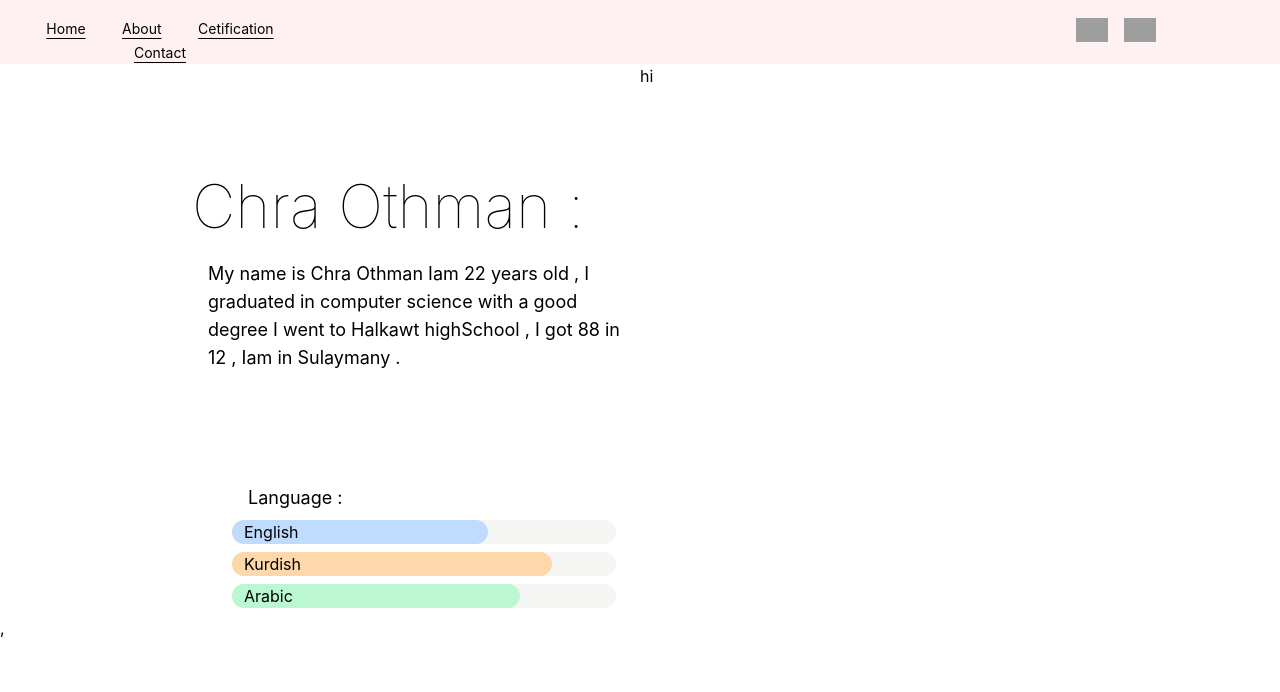
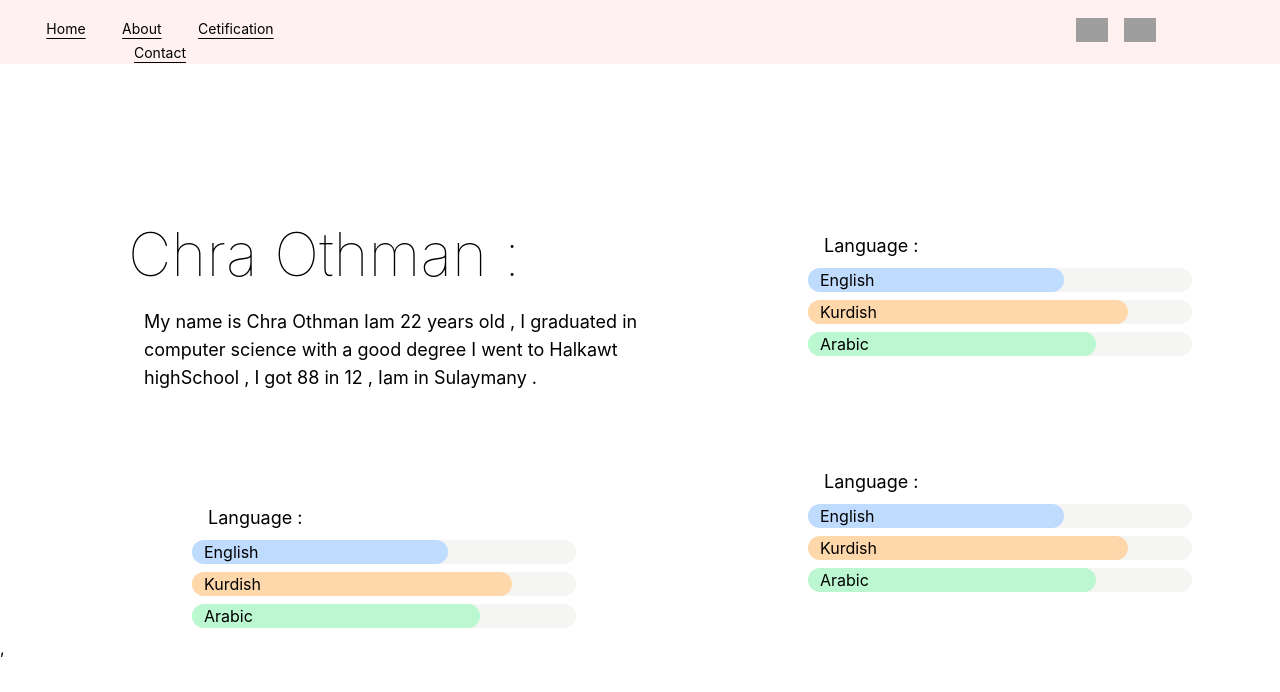
Before and after one commit to chra-O/tailwindcss-Portfolio, a React (Create React App) app: page /About in a window 1280 px wide. Shown: the top 692 px of the page. Built offline with nearby package versions, Linux system fonts and the light colour scheme; grey boxes are pictures that could not be loaded.

Commit message:
adding skil in about

```diff
--- a/src/Page/About.jsx
+++ b/src/Page/About.jsx
@@ -4,15 +4,60 @@ export default function About() {
   return (
     <>
       <NavBar />
-      <div className=" grid grid-cols-2">
-        <div className="mt-28 ml-48 ">
+      <div className=" sm:grid grid-cols-2 ">
+        <div className="mt-20 sm:ml-32 ml-4   ">
           {" "}
-          <h1 className="text-6xl font-thin mb-6 ">Chra Othman :</h1>{" "}
-          <p className="ml-4 text-lg">
+          <h1 className="sm:text-6xl text-4xl font-thin mb-6 mt-20  ">
+            Chra Othman :
+          </h1>{" "}
+          <p className="ml-4  text-lg">
             My name is Chra Othman Iam 22 years old , I graduated in computer
             science with a good degree I went to Halkawt highSchool , I got 88
             in 12 , Iam in Sulaymany .{" "}
           </p>
+          <div className=" mt-28 ml-16 w-96">
+            <div>
+              <p className=" text-lg mb-2 ml-4 ">Language : </p>
+              <div className="w-auto bg-stone-100  rounded-full mb-2">
+                <div className="w-64 bg-blue-200  rounded-full">
+                  <p className="pl-3">English</p>
+                </div>
+              </div>
+              <div className="w-auto bg-stone-100  rounded-full mb-2">
+                <div className="w-80  bg-orange-200 rounded-full">
+                  <p className="pl-3">Kurdish</p>
+                </div>
+              </div>{" "}
+              <div className="w-auto bg-stone-100  rounded-full mb-2">
+                <div className="w-72  bg-green-200 rounded-full">
+                  <p className="pl-3">Arabic</p>
+                </div>
+              </div>{" "}
+            </div>
+          </div>
+        </div>
+        <div className=" sm:ml-32  mr-20 mt-14">
+          {" "}
+          <div className=" mt-28 ml-10 w-96">
+            <div>
+              <p className=" text-lg mb-2 ml-4 ">Language : </p>
+              <div className="w-auto bg-stone-100  rounded-full mb-2">
+                <div className="w-64 bg-blue-200  rounded-full">
+                  <p className="pl-3">English</p>
+                </div>
+              </div>
+              <div className="w-auto bg-stone-100  rounded-full mb-2">
+                <div className="w-80  bg-orange-200 rounded-full">
+                  <p className="pl-3">Kurdish</p>
+                </div>
+              </div>{" "}
+              <div className="w-auto bg-stone-100  rounded-full mb-2">
+                <div className="w-72  bg-green-200 rounded-full">
+                  <p className="pl-3">Arabic</p>
+                </div>
+              </div>{" "}
+            </div>
+          </div>
           <div className=" mt-28 ml-10 w-96">
             <div>
               <p className=" text-lg mb-2 ml-4 ">Language : </p>
@@ -34,7 +79,6 @@ export default function About() {
             </div>
           </div>
         </div>
-        <div>hi</div>
       </div>
     </>
   );
```
